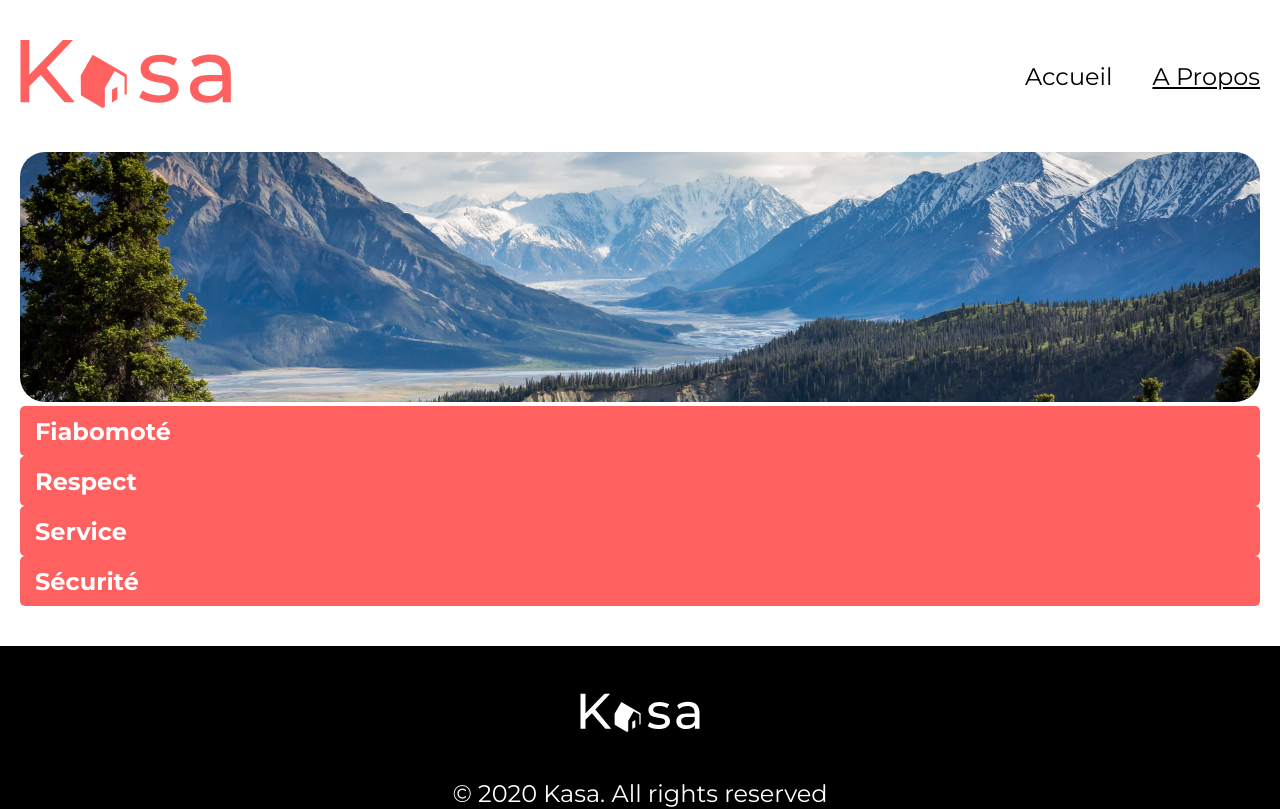
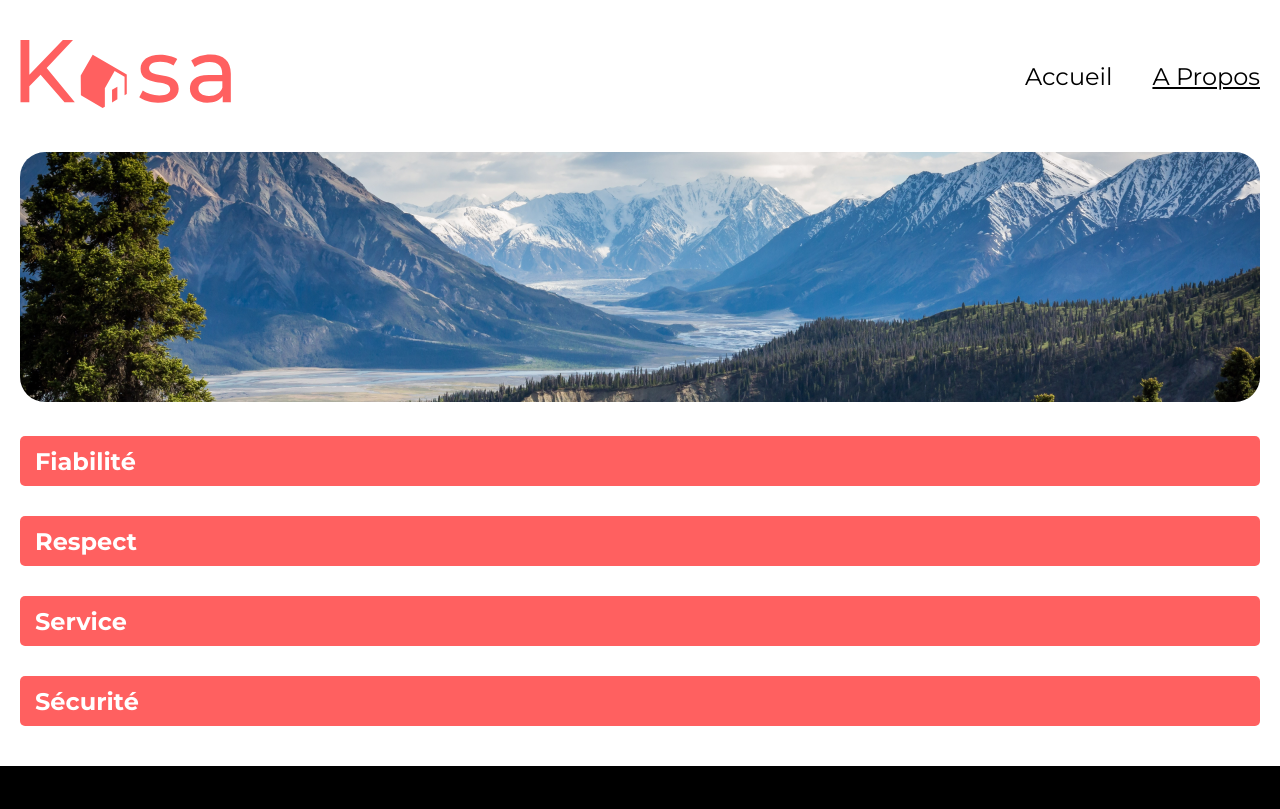
Before and after one commit to Harakt/projet8-kasa, a React (Vite) app: page /propos in a window 1280 px wide. Shown: the top 809 px of the page. Built offline with nearby package versions, Linux system fonts and the light colour scheme.

Commit message:
Changement Style Propos

```diff
--- a/src/pages/Propos/propos.jsx
+++ b/src/pages/Propos/propos.jsx
@@ -9,8 +9,9 @@ function Propos() {
         src="./src/assets/Image source 2.png"
         alt=""
       />
+      <div className="proposDropdownContainer">
         <Dropdown
-        title={'Fiabomoté'}
+          title={'Fiabilité'}
           text={
             'Les annonces postées sur Kasa garantissent une fiabilité totale. Les photos sont conformes aux logements, et toutes les informations sont régulièrement vérifiées par nos équipes.'
           }
@@ -34,6 +35,7 @@ function Propos() {
           }
         />
       </div>
+    </div>
   )
 }
 
--- a/src/pages/Propos/propos.scss
+++ b/src/pages/Propos/propos.scss
@@ -4,8 +4,11 @@
   margin-bottom: 40px;
 }
 
-.proposDropdown {
-  margin-top: 20px;
+.proposDropdownContainer {
+  display: flex;
+  flex-direction: column;
+  margin-top: 30px;
+  gap: 30px;
 }
 
 .proposCover {
```
Lines whose indentation alone changed are shown as unchanged.
